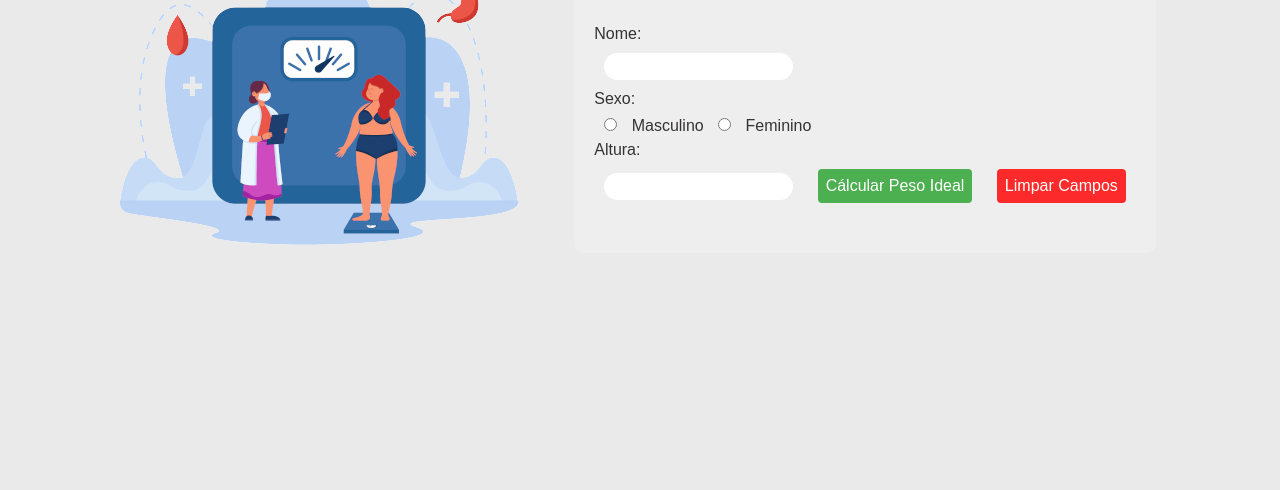
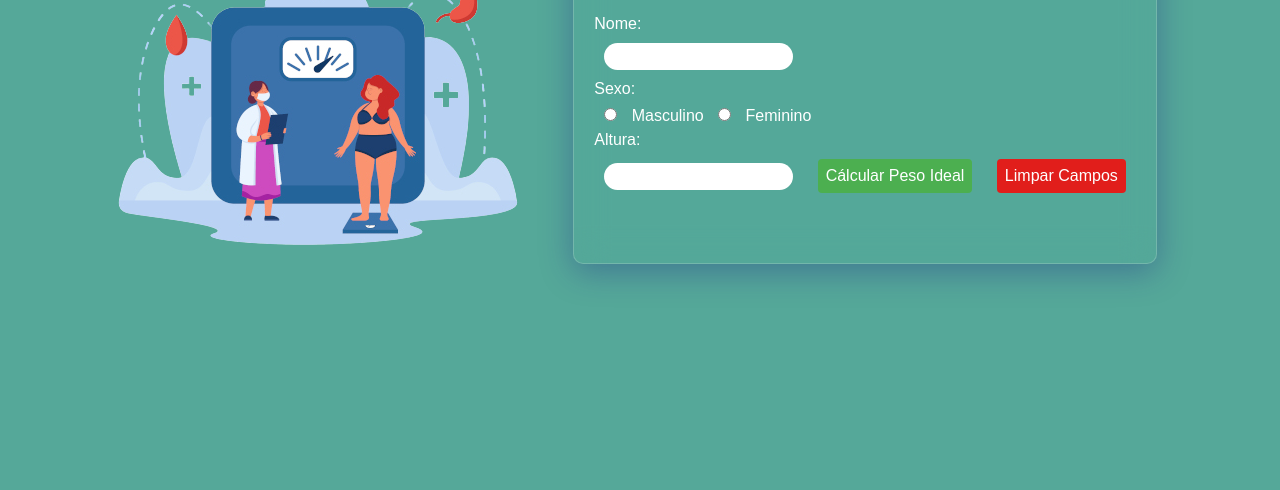
Before and after one commit to Larissasthefany/calculo-do-peso-ideal, a plain HTML site: page index.html in a window 1280 px wide. Shown: the part 310-800 px from the top of the page. Drawn offline with Linux system fonts and the light colour scheme.

Commit message:
Calculo de peso ideal

```diff
--- a/index.html
+++ b/index.html
@@ -15,27 +15,23 @@
         <img src="src/img/peso.png" alt="imagem de uma pessoa se pesando">
     </div>
 
+    <div class="container-form">
         <form>
             <h1>Cálculo do Peso Ideal</h1>
-
             <p>Nome:</p>
             <input type="text" id="inNome">
-
             <p>Sexo:</p>
             <input type="radio" name="sexo" id="inMasculino" required> Masculino
             <input type="radio" name="sexo" id="inFeminino" required> Feminino
-
             <p>Altura: </p>
             <input type="number" min="0" step="0.01" id="inAltura" required>
-
             <input type="submit" value="Cálcular Peso Ideal" class="btn">
             <input type="reset" value="Limpar Campos" class="btn" id="reset">
-
+        </form>
         <div class="resultado">
             <h3></h3>
         </div>
-
-    </form>
+    </div>
 
 
 
--- a/src/css/style.css
+++ b/src/css/style.css
@@ -9,21 +9,25 @@ body {
     justify-content: center;
     align-items: center;
     min-height: 100vh;
-    background-color:  #EAEAEA;
-    color: #211f1fe7;
+    /* background-color: #EAEAEA; */
+    background-color: #55a899;
+    /* color: #211f1fe7; */
+    color: #fff;
     font-family: Arial, Helvetica, sans-serif;
 }
 
-img{
 
-}
-
-form {
+.container-form {
     max-width: 600px;
     margin: 30px;
     padding: 20px;
     background-color: #f2f2f295;
     border-radius: 10px;
+    background: rgba(85, 168, 153, 0.05);
+    box-shadow: 0 8px 32px 0 rgba(31, 38, 135, 0.37);
+    backdrop-filter: blur(16.5px);
+    -webkit-backdrop-filter: blur(16.5px);
+    border: 1px solid rgba(255, 255, 255, 0.18);
 }
 
 h1 {
@@ -55,7 +59,7 @@ input[type="reset"] {
 }
 
 .resultado {
-    margin-top: 20px;
+    margin-top: 40px;
 }
 
 .resultado h3 {
--- a/src/js/index.js
+++ b/src/js/index.js
@@ -17,7 +17,7 @@ frm.addEventListener('submit', (e) => {
         res.innerText = `${nome} Seu peso ideal é ${peso.toFixed(3)} kg`
     }
 
-    frm.addEventListener('rest', () => {
-        res.innerText = ""
+    frm.addEventListener('reset', () => {
+        res.innerText = ''
     })
 })
```
Lines whose indentation alone changed are shown as unchanged.
